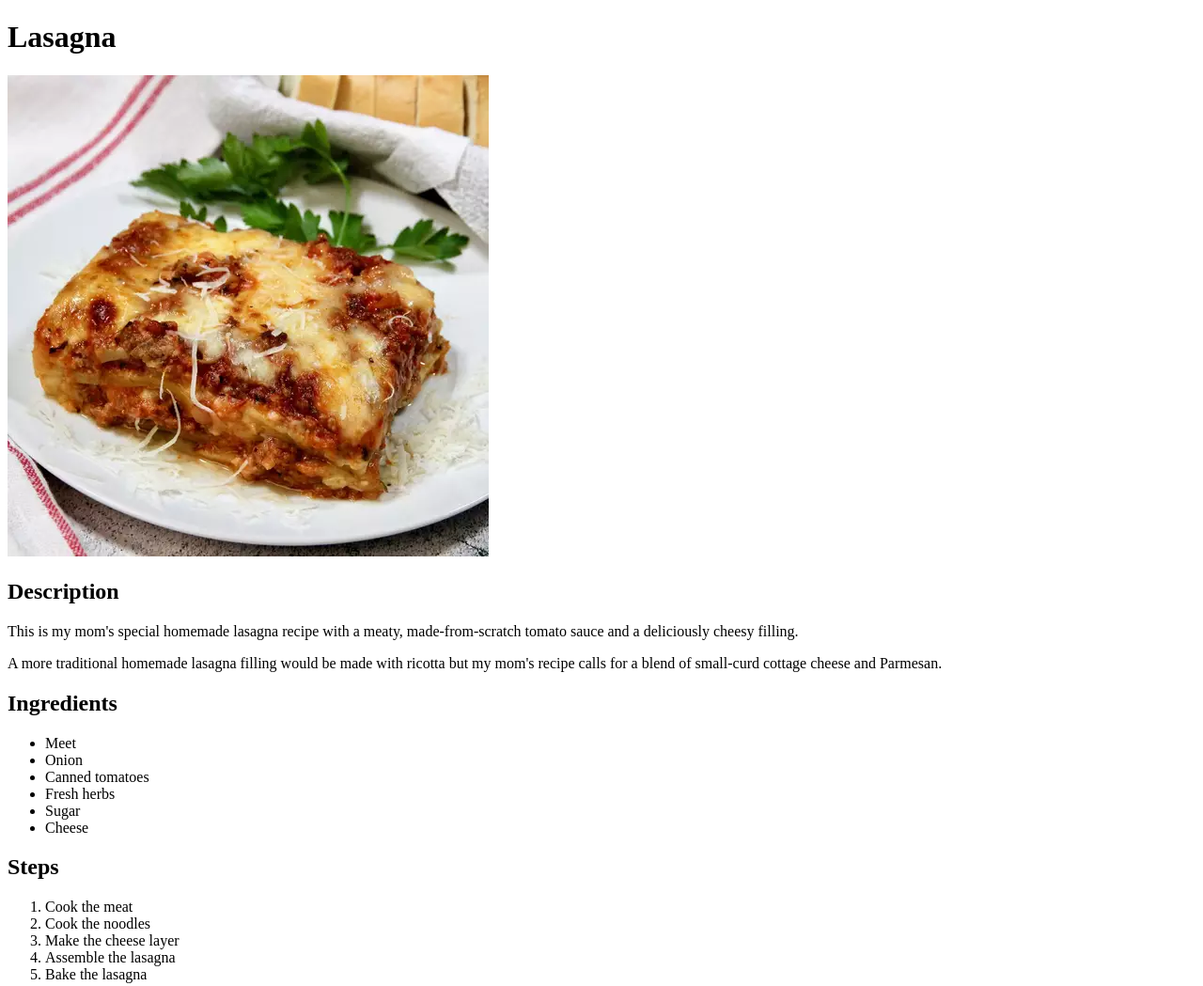
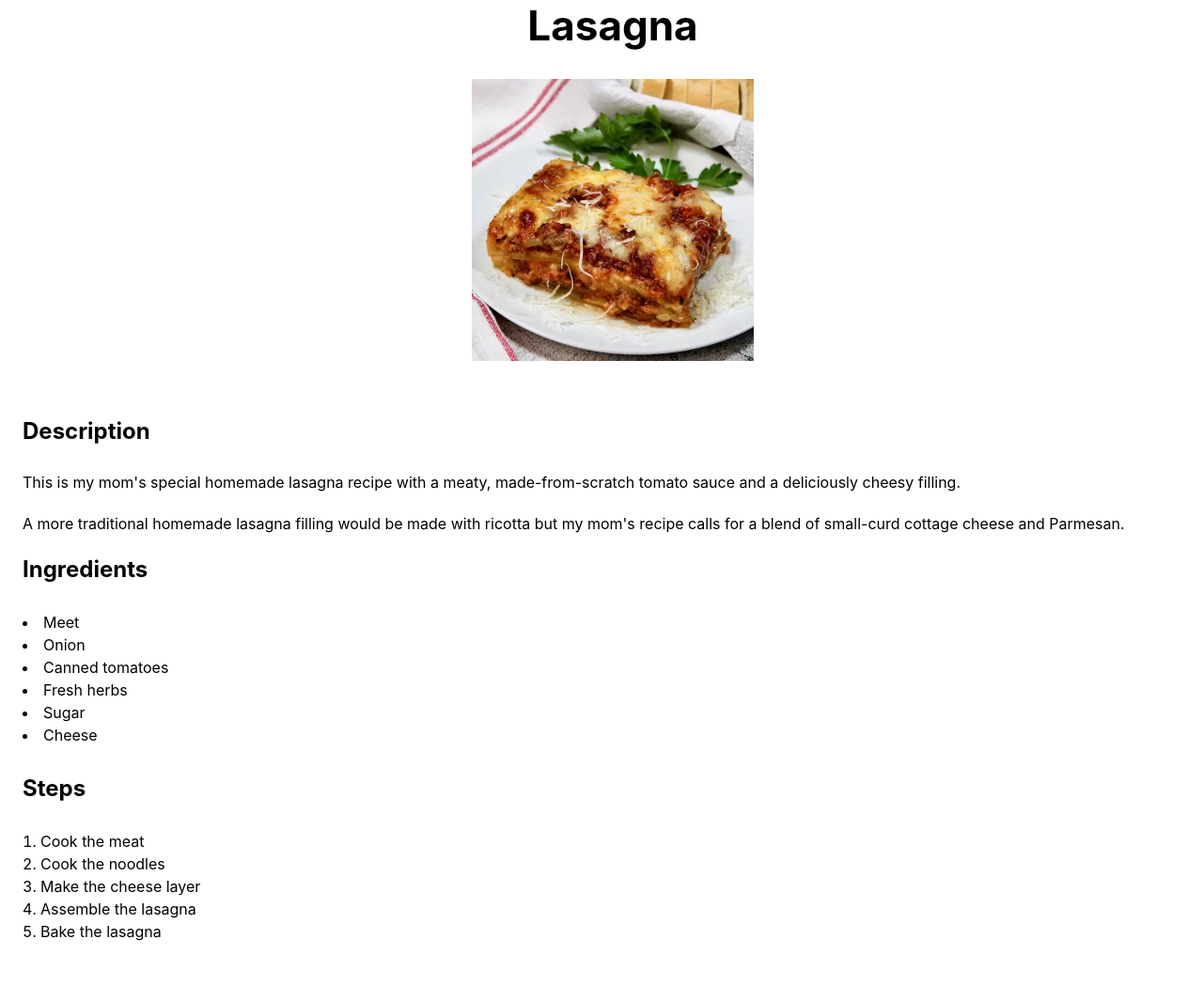
Before and after one commit to danuabd/odin-recipes, a plain HTML site: page recipes/lasagna.html in a window 1280 px wide. Shown: the whole page at 94% size. Drawn offline with Linux system fonts and the light colour scheme.

Commit message:
Add styling to the webpage
- Add width and height attributes to images
- Add style.css
- Link stylesheet to all html documents
- add styles to css file

```diff
--- a/recipes/lasagna.html
+++ b/recipes/lasagna.html
@@ -3,11 +3,12 @@
   <head>
     <meta charset="UTF-8" />
     <meta name="viewport" content="width=device-width, initial-scale=1.0" />
+    <link rel="stylesheet" href="../style.css" />
     <title>Lasagna</title>
   </head>
   <body>
     <h1>Lasagna</h1>
-    <img src="../img/lasagna.webp" alt="" />
+    <img src="../img/lasagna.webp" width="300px" height="auto" alt="" />
     <h2>Description</h2>
     <p>
       This is my mom's special homemade lasagna recipe with a meaty,
--- /dev/null
+++ b/style.css
@@ -0,0 +1,42 @@
+* {
+  padding: 0;
+  margin: 0;
+  box-sizing: border-box;
+}
+
+body {
+  font-family: "Inter", sans-serif;
+  padding-left: 24px;
+}
+
+h1 {
+  font-size: 44px;
+  text-align: center;
+}
+
+h1,
+h2,
+h3,
+ol,
+ul {
+  margin-bottom: 30px;
+}
+
+img {
+  display: flex;
+  width: 300px;
+  height: auto;
+  margin: 0 auto;
+  margin-bottom: 60px;
+}
+
+ul,
+ol {
+  list-style-position: inside;
+  line-height: 1.5;
+}
+
+p {
+  font-size: 16px;
+  margin-bottom: 24px;
+}
```
Also changed, not shown: index.html (+1 -0 lines), recipes/pizza.html (+2 -1 lines), recipes/rice.html (+2 -1 lines).
